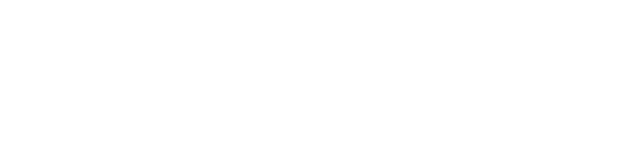
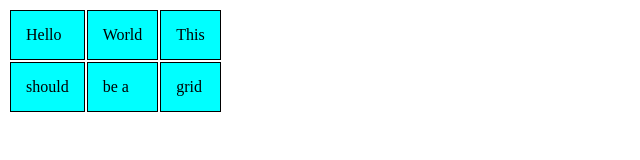
Before and after one commit to tophat8855/drag-and-drop, a plain HTML site: page index.html in a window 1280 px wide. Shown: the whole page, without its empty margins (0-640 px from the left). Drawn offline with Linux system fonts and the light colour scheme.

Commit message:
have a table, items draggable, no javascript yet

```diff
--- a/index.html
+++ b/index.html
@@ -1,8 +1,37 @@
 <html>
   <head>
     <title></title>
+    <script charset="utf-8" src="drag.js"></script>
+    <link rel="stylesheet" type="text/css" href="styles.css">
   </head>
   <body>
+    <table>
+      <tr>
+        <td draggable="true">
+          Hello
+        </td>
+        <td draggable="true">
+          World
+        </td>
+        <td draggable="true">
+          This
+        </td>
+      </tr>
+
+      <tr>
+        <td draggable="true">
+          should
+        </td>
+
+        <td draggable="true">
+          be a
+        </td>
+
+        <td draggable="true">
+          grid
+        </td>
+      </tr>
+    </table>
 
   </body>
 </html>
--- /dev/null
+++ b/styles.css
@@ -0,0 +1,7 @@
+td {
+  width: 400 px;
+  height: 400 px;
+  padding: 15px;
+  border: 1px solid black;
+  background-color: cyan;
+}
```
